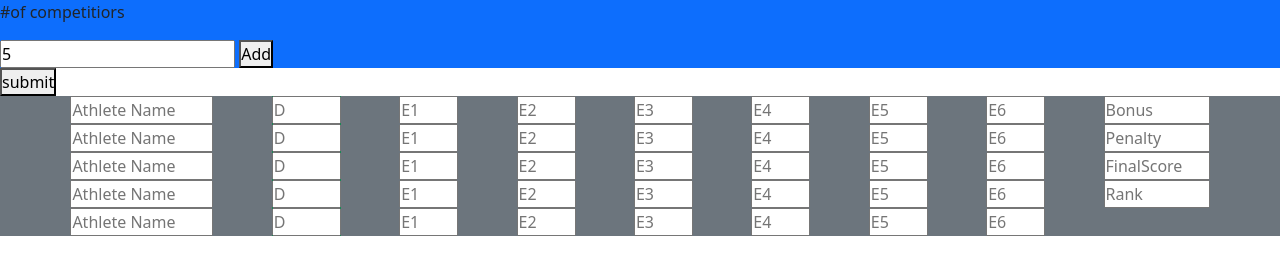
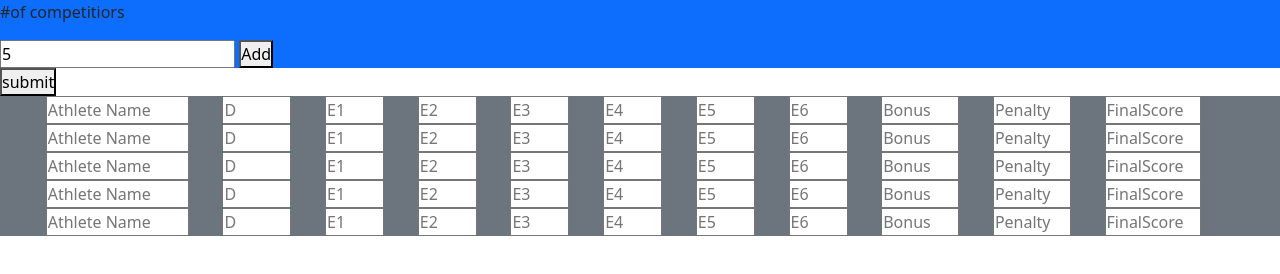
Before and after one commit to ShaneC2021/GymscoringApp, a plain HTML site: page scoring.html in a window 1280 px wide. Both pictures are taken after typing "5" into the empty fields and a click on the button "Add". Drawn offline with nearby package versions, Linux system fonts and the light colour scheme.

Commit message:
columns displaying dynamically yay

```diff
--- a/addAthletes.js
+++ b/addAthletes.js
@@ -101,6 +101,47 @@ function addD() {  //adds Dscore input box to screen
   D.appendChild(document.createElement("br"));
 }
 
+function addBonus() {
+    let bonus = document.getElementById("Bonus");
+    let input = document.createElement("input");
+
+    input.type = "text";
+    input.name = "";
+    input.placeholder = "Bonus";
+    input.size = "3";
+
+    bonus.appendChild(input);
+    bonus.appendChild(document.createElement("br"));
+  }
+
+  function addPenalty() {
+    let penalty = document.getElementById("Penalty");
+    let input = document.createElement("input");
+
+    input.type = "text";
+    input.name = "";
+    input.placeholder = "Penalty";
+    input.size = "3";
+
+    penalty.appendChild(input);
+    penalty.appendChild(document.createElement("br"));
+  }
+
+  function addFinalScore() {  //adds Dscore input box to screen
+    let finalScore = document.getElementById("FinalScore");
+    let input = document.createElement("input");
+
+    input.type = "text";
+    input.name = "";
+    input.placeholder = "FinalScore";
+    input.size = "5";
+
+    finalScore.appendChild(input);
+    finalScore.appendChild(document.createElement("br"));
+  }
+
+
+
 function addAthletes() {    //accepts user input and displays scoring inputs based on #of athletes
 
   let number = document.getElementById("numberOfAthletes").value; //number of inputs to create
@@ -122,5 +163,8 @@ function addAthletes() {    //accepts user input and displays scoring inputs bas
     addE4();
     addE5();
     addE6();
+    addBonus();
+    addPenalty();
+    addFinalScore();
 }
 }
--- a/scoring.html
+++ b/scoring.html
@@ -52,28 +52,25 @@
             <div id="Ex6">
             </div>
 
-            <div>
-              <div>
 
-                <input id="Bonus" type ="integer" step="any" size="6" name ="" placeholder= "Bonus">
-              </div>
-              <div>
+            <div id="Bonus">
+            </div>
 
-                <input id="Penalty" type = "text" size="6" name ="" placeholder= "Penalty">
-              </div>
-              <div>
+            <div id="Penalty">
+            </div>
 
-                <input type = "text" size="6" name ="" placeholder= "FinalScore" id="finalscore">
-              </div>
-              <div>
+            <div id="FinalScore">
+            </div>
 
-                <input type = "text" size="6" name ="" placeholder= "Rank">
-              </div>
+            <div id="Rank">
+
+            </div>
+
             </div>
 
           </div>
-        </div>
-      </form>
+
+        </form>
     </div>
     <script src="fscore.js"></script>
   </body>
```
